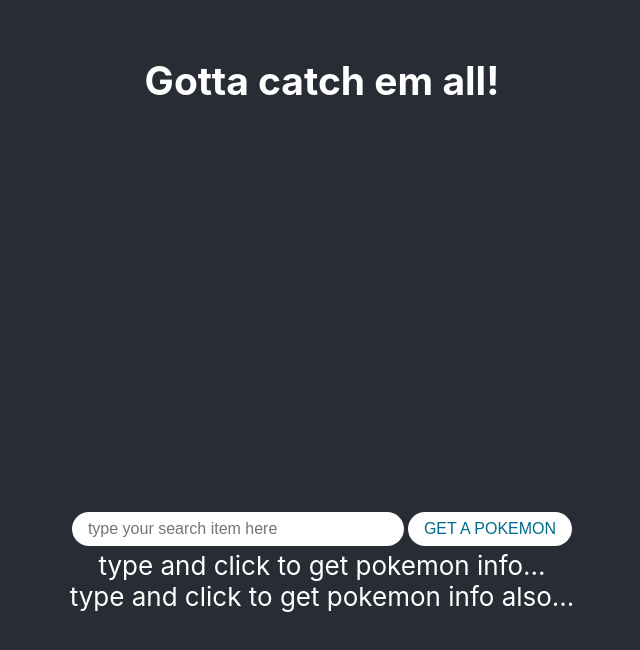
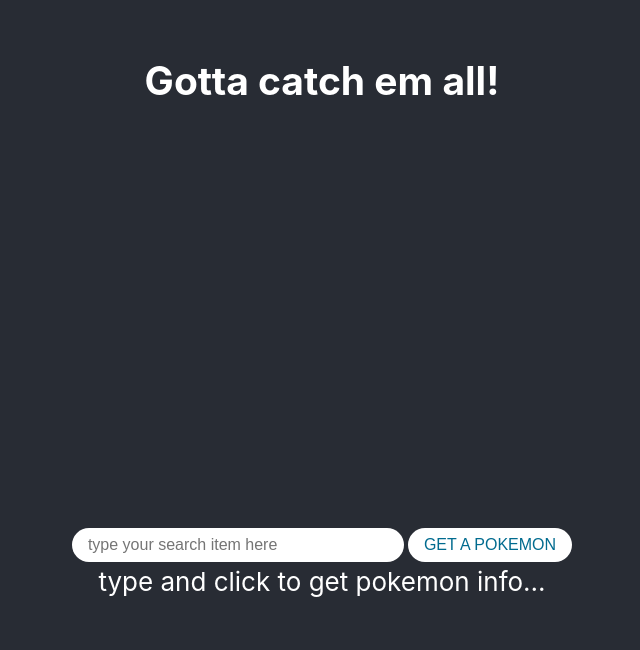
Before and after one commit to lghiggino/node-react-app, a React (Create React App) app: page / in a window 1280 px wide. Shown: the top 650 px of the page, without its empty margins (318-958 px from the left). Built offline with nearby package versions, Linux system fonts and the light colour scheme.

Commit message:
PokeCard module works but is ugly

```diff
--- a/src/App.js
+++ b/src/App.js
@@ -2,7 +2,6 @@
 import axios from "axios"
 
 //Styling
-import logo from './logo.svg';
 import './App.css';
 import "./Styles/Button.css"
 import "./Styles/Input.css"
@@ -11,30 +10,27 @@
 import Button from "./Components/Button"
 import Input from "./Components/Input"
 
-const PokeCard = (props) => {
-  console.log(props)
+const PokeCard = (poke) => {
+  console.log(poke)
+  console.log(poke.poke.name)
   return (
     <div>
-      {props.pokemon ?
         <article>
-          <h3>{props.pokemon.name}</h3>
-          <p>{props.pokemon.types.map((element, idx) => {
+          <h3>{poke.poke.name}</h3>
+          <p>{poke.poke.types.map((element, idx) => {
             return <span key={idx}>{element.type.name} </span>
           })}</p>
 
-          <img src={props.pokemon.sprites["front_default"]} alt={props.pokemon.name} />
+          <img src={poke.poke.sprites["front_default"]} alt={poke.poke.name} />
 
           <ul>
-            {props.pokemon.abilities.map((element, idx) => {
+            {poke.poke.abilities.map((element, idx) => {
               return <li key={idx}>{element.ability.name}</li>
               })}
           </ul>
-        </article> :
-        "type and click to get pokemon info also..."
-      }
+        </article>
     </div>
   )
-
 }
 
 function App() {
@@ -42,7 +38,7 @@
 
   async function getData(){
     try{
-      const response = await axios.get(`https://pokeapi.co/api/v2/pokemon/${document.querySelector("input").value}/`)
+      const response = await axios.get(`https://pokeapi.co/api/v2/pokemon/${document.querySelector("input").value.toLowerCase()}/`)
       setPokemon(response.data)
     }catch(err){
       setPokemon(false)
@@ -60,7 +56,18 @@
           <Input className="input-text"placeholder="type your search item here"></Input>
           <Button className="btn" id="getData" handleClick={getData} text="get a Pokemon"></Button>
         </div>
-        <div>
+         { pokemon ? <PokeCard poke={pokemon} /> : "type and click to get pokemon info..." }
+      </main>
+    </div>
+  );
+}
+
+export default App;
+
+
+/* pokecard original
+
+<div>
           {pokemon ?
             <article>
               <h3>{pokemon.name}</h3>
@@ -79,14 +86,8 @@
             "type and click to get pokemon info..."
           }
         </div>
-        <PokeCard props={pokemon}></PokeCard>
-      </main>
-    </div>
-  );
-}
 
-export default App;
-
+*/
 
 
 // Co-authored-by: Marcus Pereira <marcuxyz@users.noreply.github.com>
```
